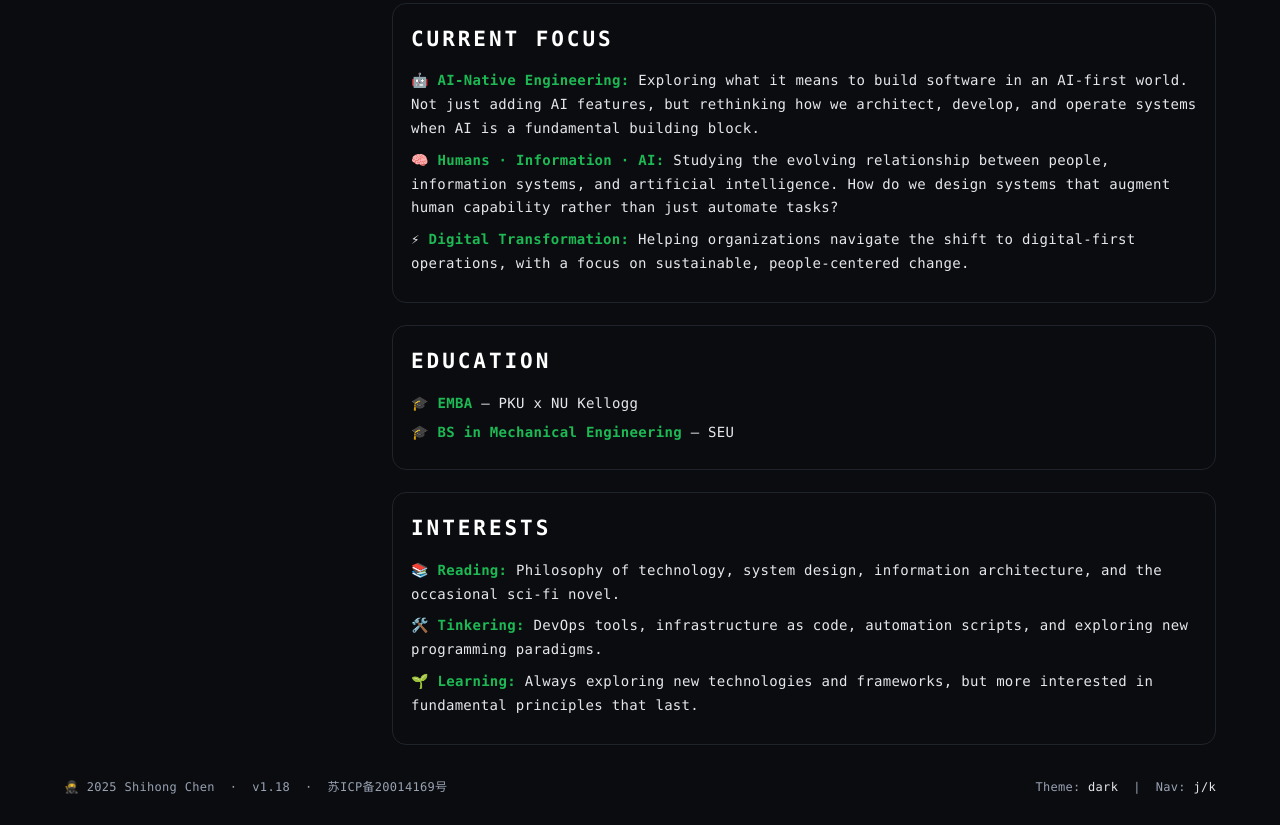
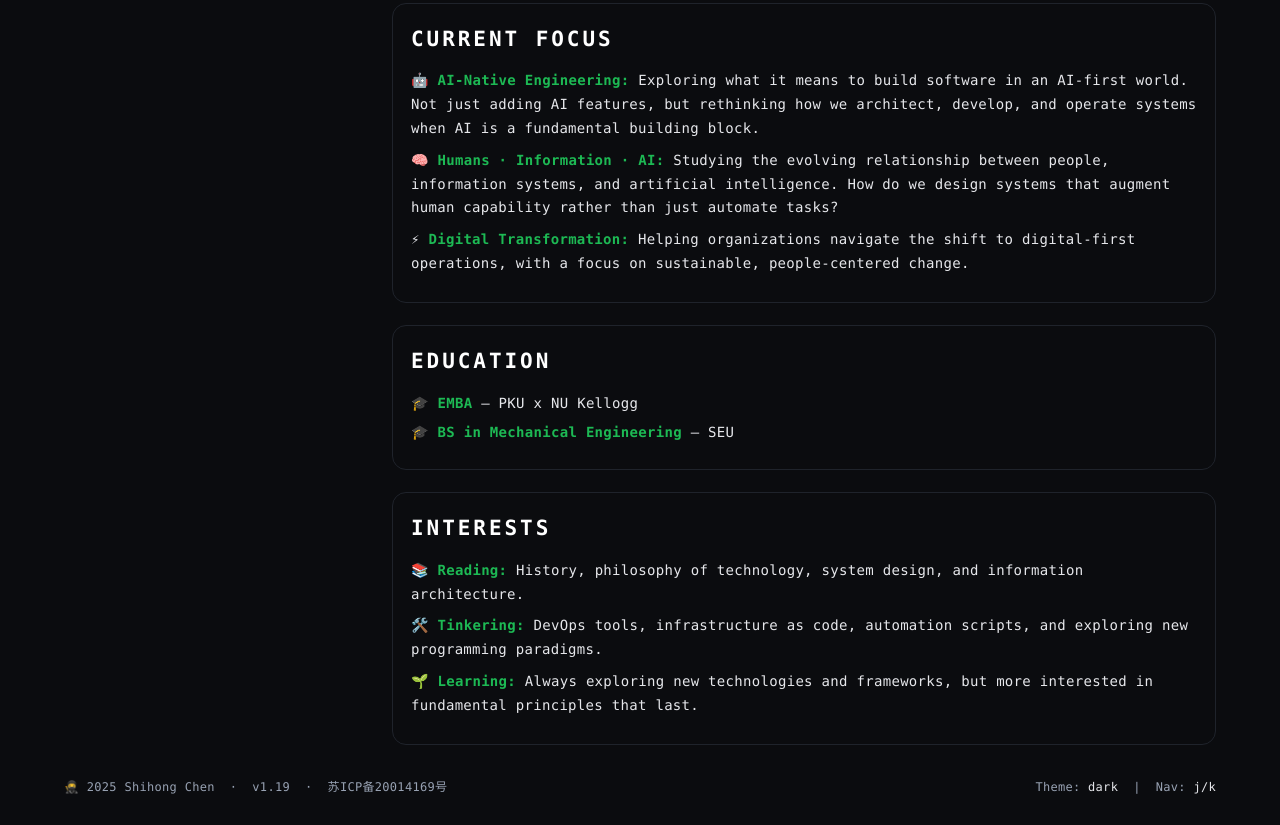
Before and after one commit to snowprint/shihong.me, a plain HTML site: page index.html in a window 1280 px wide. Shown: the part 1337-2162 px from the top of the page. Drawn offline with Linux system fonts and the light colour scheme.

Commit message:
feat: update reading interests and add version sync rule

```diff
--- a/index.html
+++ b/index.html
@@ -247,7 +247,7 @@
       <div class="navpane" id="interests">
         <section>
           <h2>Interests</h2>
-          <p>📚 <strong>Reading:</strong> Philosophy of technology, system design, information architecture, and the occasional sci-fi novel.</p>
+          <p>📚 <strong>Reading:</strong> History, philosophy of technology, system design, and information architecture.</p>
           <p>🛠️ <strong>Tinkering:</strong> DevOps tools, infrastructure as code, automation scripts, and exploring new programming paradigms.</p>
           <p>🌱 <strong>Learning:</strong> Always exploring new technologies and frameworks, but more interested in fundamental principles that last.</p>
         </section>
@@ -256,7 +256,7 @@
   </div>
 
   <footer class="foot">
-    <span>🥷 <span id="y"></span> Shihong Chen &nbsp;·&nbsp; v1.18 <span class="icp-desktop">&nbsp;·&nbsp; <a href="https://beian.miit.gov.cn/" target="_blank" rel="noopener" style="color:var(--muted);text-decoration:none;">苏ICP备20014169号</a></span></span>
+    <span>🥷 <span id="y"></span> Shihong Chen &nbsp;·&nbsp; v1.19 <span class="icp-desktop">&nbsp;·&nbsp; <a href="https://beian.miit.gov.cn/" target="_blank" rel="noopener" style="color:var(--muted);text-decoration:none;">苏ICP备20014169号</a></span></span>
     <span class="icp-mobile"><a href="https://beian.miit.gov.cn/" target="_blank" rel="noopener" style="color:var(--muted);text-decoration:none;">苏ICP备20014169号</a></span>
     <span>Theme: <code class="code" id="themeState">dark</code> &nbsp;|&nbsp; Nav: <code class="code">j/k</code></span>
   </footer>
```
Also changed, not shown: 1 other file.
